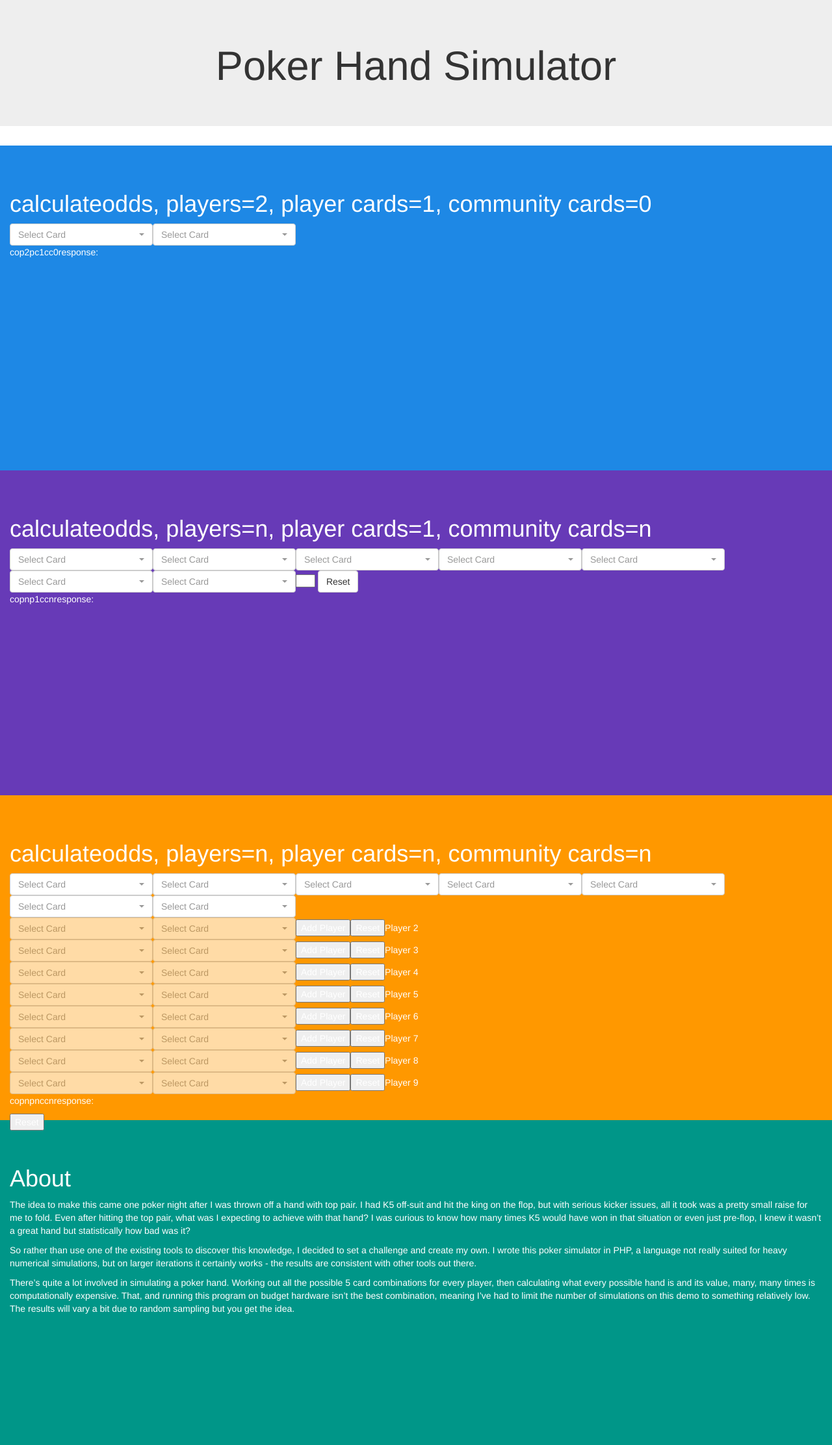
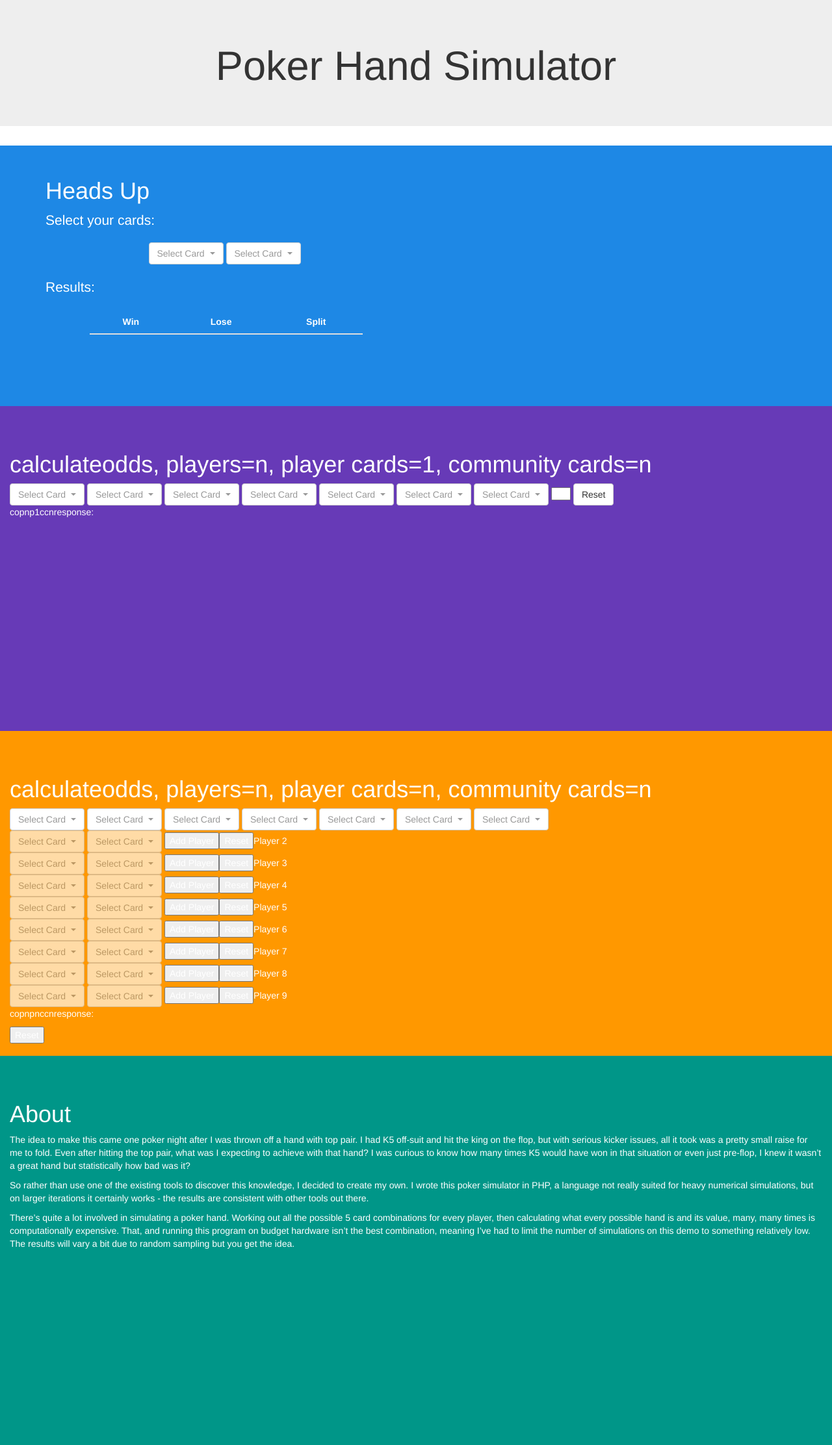
Before and after one commit to finchmeister/finchmeister-v1, a PHP site: page /poker-simulator/pokerindex.php in a window 1280 px wide. Shown: the part 51-2275 px from the top of the page at 65% size. After the commit the page ends 1973 px from the top, so only its background shows below. Run offline with PHP 8.4, Linux system fonts and the light colour scheme; lists and menus that the app fills with data are empty; a map, chart or similar area stays blank; some libraries are stand-ins or nearby versions.

Commit message:
Poker sim now fully functional for heads up
Former-commit-id: 56f4bdb3d9def8979dd7ce6863de482085c497d9

```diff
--- a/html/poker-simulator/pokerindex.php
+++ b/html/poker-simulator/pokerindex.php
@@ -29,10 +29,44 @@ TODO:
     body {
       position: relative;
     }
-    #section1 {padding-top:50px;height:500px;color: #fff; background-color: #1E88E5;}
+    #section1 {
+      height: auto;
+      color: #fff;
+      background-color: #1E88E5;
+      padding-bottom: 50px;
+      padding-top: 30px;
+    }
     #section2 {padding-top:50px;height:500px;color: #fff; background-color: #673ab7;}
     #section3 {padding-top:50px;height:500px;color: #fff; background-color: #ff9800;}
     #about    {padding-top:50px;height:500px;color: #fff; background-color: #009688;}
+
+    .charts {
+      text-align: center;
+    }
+
+    th {
+      text-align: center;
+    }
+
+    .tableDiv {
+      padding-right: 10%;
+      padding-left: 10%;
+    }
+
+
+    #headsUpCards {
+      text-align: center;
+      margin-bottom: 20px;
+    }
+
+    .cardButton {
+      margin-left: 2px;
+      margin-right: 4px;
+    }
+
+
+
+
   </style>
   <script>
 
@@ -45,8 +79,8 @@ TODO:
 
       $(function(){
         // set width and height
-        ctx.canvas.height = 400;
-        ctx.canvas.width = 400;
+        ctx.canvas.height = 250;
+        ctx.canvas.width = 250;
         // draw
         //draw();
 
@@ -92,8 +126,15 @@ TODO:
         },
         dataType: 'json',
         success: function (data) {
-          $('#cop2pc1cc0response').text(JSON.stringify(data));
-          drawCanvas('cop2pc1cc0pie');
+
+          var winP = Math.round(data["p1"]["winPercent"] * 100) + '%';
+          var loseP = Math.round((1 - data["p1"]["winPercent"] - data["p1"]["splitPercent"]) * 100) + '%';
+          var splitP = Math.round(data["p1"]["splitPercent"] * 100) + '%';
+
+
+          $('#cop2pc1cc0WinP').html(winP);
+          $('#cop2pc1cc0LoseP').html(loseP);
+          $('#cop2pc1cc0SplitP').html(splitP);
 
           // pie chart data
           var pieData = [
@@ -125,8 +166,6 @@ TODO:
           // get pie chart canvas
           var cop2pc1cc0pie= document.getElementById("cop2pc1cc0pie").getContext("2d");
 
-          console.log('cop2pc1cc0pieChart pre');
-          console.log(cop2pc1cc0pieChart);
 
           // Destory existing piechart if set
           if(cop2pc1cc0pieChart!=null){
@@ -475,17 +514,73 @@ TODO:
 </div>
 
 <div id="section1" class="container-fluid">
-  <h1>calculateodds, players=2, player cards=1, community cards=0</h1>
-  <?php
-  include "../scripts/poker-simulator/generate_card_html.php";
-  echo generateCardHTML('cop2pc1cc0c1', 'cop2pc1cc0');
-  echo generateCardHTML('cop2pc1cc0c2', 'cop2pc1cc0');
-  ?>
-  <p>cop2pc1cc0response: <span id="cop2pc1cc0response"></span></p>
+  <!--<h1>calculateodds, players=2, player cards=1, community cards=0</h1>-->
+
+  <div class="container">
+
+
+
+    <div class="row">
+
+      <div class="col-xs-12">
+        <h1>Heads Up</h1>
+      </div>
+      </div>
+      <div class="row">
+
+      <div class="col-sm-6">
+        <div id="headsUpSelect">
+          <p class="lead">Select your cards:</p>
+          <div class="col-xs-12">
+            <div id="headsUpCards">
+              <?php
+              include "../scripts/poker-simulator/generate_card_html.php";
+              echo generateCardHTML('cop2pc1cc0c1', 'cop2pc1cc0');
+              echo generateCardHTML('cop2pc1cc0c2', 'cop2pc1cc0');
+              ?>
+            </div>
+          </div>
+        </div>
+
+        <p class="lead">Results:</p>
+        <div class="col-xs-12 ">
+
+
+
+          <div class="tableDiv">
+            <table class="table text-center">
+              <thead>
+              <tr>
+                <th>Win</th>
+                <th>Lose</th>
+                <th>Split</th>
+              </tr>
+              </thead>
+              <tbody>
+              <tr>
+                <td id="cop2pc1cc0WinP"></td>
+                <td id="cop2pc1cc0LoseP"></td>
+                <td id="cop2pc1cc0SplitP"></td>
+              </tr>
+              </tbody>
+            </table>
+          </div>
+
+        </div>
+
+      </div>
+
+      <div class="col-sm-6 charts">
+        <canvas id="cop2pc1cc0pie" width="246" height="246"></canvas>
+      </div>
+
+    </div>
+
+  </div>
+
 
   <!-- pie chart canvas element -->
   <!--<canvas id="cop2pc1cc0pie"></canvas>-->
-  <canvas id="cop2pc1cc0pie" width="250" height="250"></canvas>
 
  <!-- <script>
     // pie chart data
@@ -595,7 +690,7 @@ TODO:
     The idea to make this came one poker night after I was thrown off a hand with top pair. I had K5 off-suit and hit the king on the flop, but with serious kicker issues, all it took was a pretty small raise for me to fold. Even after hitting the top pair, what was I expecting to achieve with that hand? I was curious to know how many times K5 would have won in that situation or even just pre-flop, I knew it wasn’t a great hand but statistically how bad was it?
   </p>
   <p>
-    So rather than use one of the existing tools to discover this knowledge, I decided to set a challenge and create my own. I wrote this poker simulator in PHP, a language not really suited for heavy numerical simulations, but on larger iterations it certainly works - the results are consistent with other tools out there.
+    So rather than use one of the existing tools to discover this knowledge, I decided to create my own. I wrote this poker simulator in PHP, a language not really suited for heavy numerical simulations, but on larger iterations it certainly works - the results are consistent with other tools out there.
   </p>
   <p>
     There’s quite a lot involved in simulating a poker hand. Working out all the possible 5 card combinations for every player, then calculating what every possible hand is and its value, many, many times is computationally expensive. That, and running this program on budget hardware isn’t the best combination, meaning I’ve had to limit the number of simulations on this demo to something relatively low. The results will vary a bit due to random sampling but you get the idea.
--- a/html/scripts/poker-simulator/generate_card_html.php
+++ b/html/scripts/poker-simulator/generate_card_html.php
@@ -4,7 +4,7 @@
 // Version Location $HeadURL$
 
 function generateCardHTML_dep($divId, $functionName, $attributes = ""){
-  $html = <<<EOF
+  $html = <<<HTML
 <select id="{$divId}" class="selectpicker" {$attributes} onchange="{$functionName}()">
     /*<option selected disabled hidden value=''></option>*/
     <option selected value=''></option>
@@ -69,13 +69,13 @@ function generateCardHTML_dep($divId, $functionName, $attributes = ""){
         <option value="2s">2s</option>
     </optgroup>
 </select>
-EOF;
+HTML;
   return $html;
 }
 
 function generateCardHTML($divId, $functionName, $attributes = ""){
-  $html = <<<EOF
-<select id="{$divId}" class="selectpicker" title="Select Card" {$attributes} onchange="{$functionName}()">
+  $html = <<<HTML
+<select id="{$divId}" class="selectpicker cardButton" title="Select Card" data-width="115px" {$attributes} onchange="{$functionName}()">
 
     <optgroup label="Clubs">
         <option value="Ac">Ac</option>
@@ -138,12 +138,12 @@ function generateCardHTML($divId, $functionName, $attributes = ""){
         <option value="2s">2s</option>
     </optgroup>
 </select>
-EOF;
+HTML;
   return $html;
 }
 
 function generateNoOfPlayersHTML($divId, $functionName) {
-  $html = <<<EOF
+  $html = <<<HTML
 <select id="{$divId}" onchange="{$functionName}()">
   <option selected value="2">2</option>
   <option value="3">3</option>
@@ -154,6 +154,6 @@ function generateNoOfPlayersHTML($divId, $functionName) {
   <option value="8">8</option>
   <option value="9">9</option>
 </select>
-EOF;
+HTML;
   return $html;
 }
```
